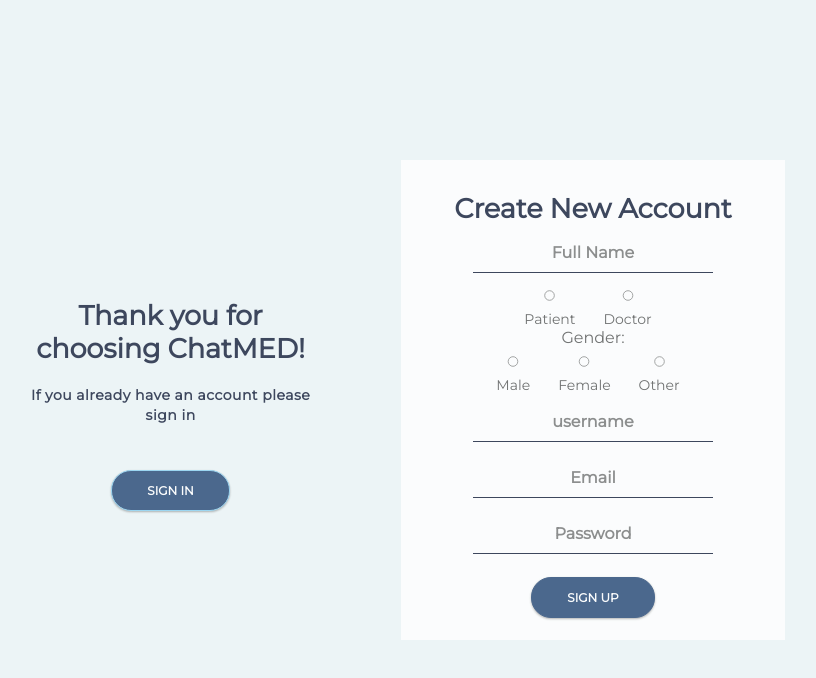
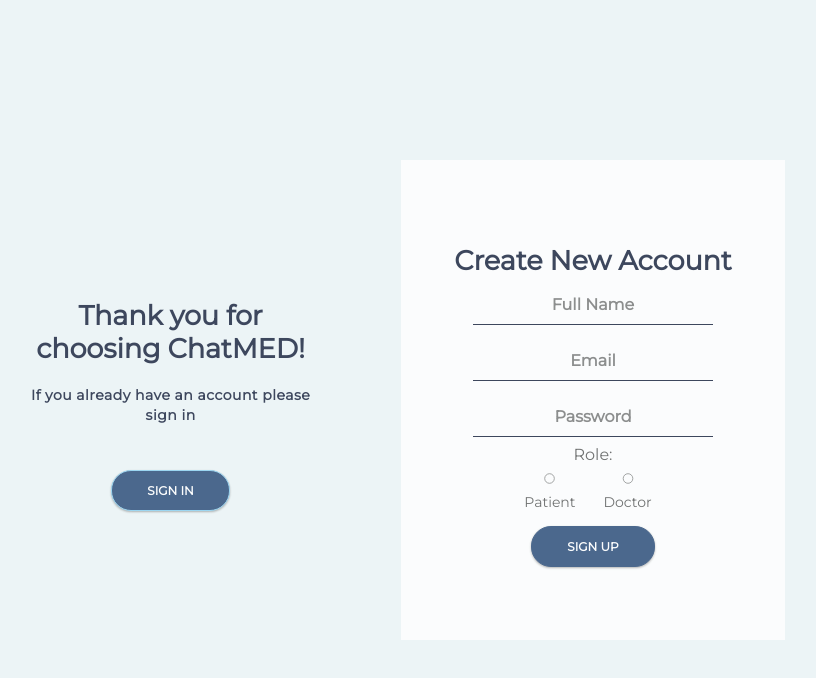
Before and after one commit to mohamad-shoumar/ChatMED, a React (Create React App) app in the folder frontend/: page /authentication in a window 1280 px wide. Shown: the top 678 px of the page, without its empty margins (239-1055 px from the left). Built offline with nearby package versions, Linux system fonts and the light colour scheme.

Commit message:
frontend: removed username and gender sections from sigup form

```diff
--- a/frontend/src/components/Register/Register.tsx
+++ b/frontend/src/components/Register/Register.tsx
@@ -10,7 +10,6 @@
 import axios from "axios";
 
 const Register = () => {
-  const [UserName, setUserName] = useState("");
   const [fullname, setFullName] = useState("");
   const [email, setEmail] = useState("");
   const [password, setPassword] = useState("");
@@ -26,7 +25,6 @@
       role: role,
       email: email,
       password: password,
-      username: UserName,
     };
     const url = `${base_url}auth/register`;
     console.log("Data: ", data);
@@ -37,7 +35,6 @@
       toast.success(`You Are Now Registered.`);
       if (response.data.message === "Success") {
         toast.success(`You Are Now Registered.`);
-        setUserName("");
         setFullName("");
         setEmail("");
         setPassword("");
@@ -64,29 +61,8 @@
           onChange={(e) => setFullName(e.target.value)}
           className={styles.input}
         />
-        <div className={style["btn-options"]}>
-          <label>
-            <input
-              type="radio"
-              name="role"
-              value="patient"
-              onChange={(e) => setRole("patient")}
-              className={style.input}
-            />
-            Patient
-          </label>
-          <label>
-            <input
-              type="radio"
-              name="role"
-              value="doctor"
-              onChange={(e) => setRole("doctor")}
-              className={style.input}
-            />
-            Doctor
-          </label>
-        </div>
-        <div>
+
+        {/* <div>
           <div className={style["gender-label"]}>Gender:</div>
           <div className={style["gender-options"]}>
             <label>
@@ -120,15 +96,7 @@
               Other
             </label>
           </div>
-        </div>
-
-        <input
-          type="text"
-          placeholder="username"
-          value={UserName}
-          onChange={(e) => setUserName(e.target.value)}
-          className={styles.input}
-        />
+        </div> */}
 
         <input
           type="email"
@@ -144,6 +112,32 @@
           onChange={(e) => setPassword(e.target.value)}
           className={styles.input}
         />
+        <div>
+          <div className={style["gender-label"]}>Role:</div>
+
+          <div className={style["btn-options"]}>
+            <label>
+              <input
+                type="radio"
+                name="role"
+                value="patient"
+                onChange={(e) => setRole("patient")}
+                className={style.input}
+              />
+              Patient
+            </label>
+            <label>
+              <input
+                type="radio"
+                name="role"
+                value="doctor"
+                onChange={(e) => setRole("doctor")}
+                className={style.input}
+              />
+              Doctor
+            </label>
+          </div>
+        </div>
 
         <button
           className={`${styles["btn-signin"]} ${styles["ghost-signup"]} ${styles["gradient-button"]} ${styles["gradient-button-1"]}`}
```
